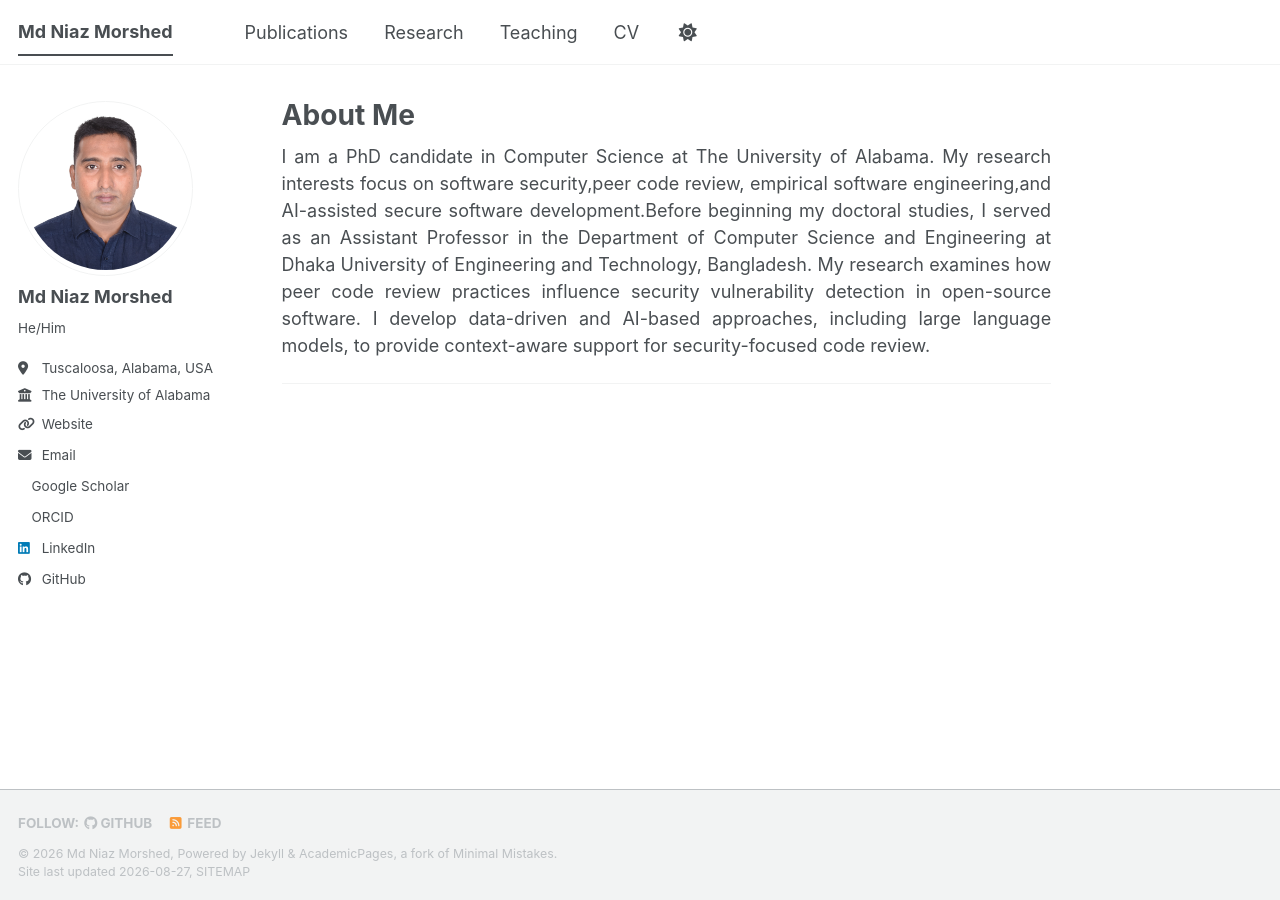
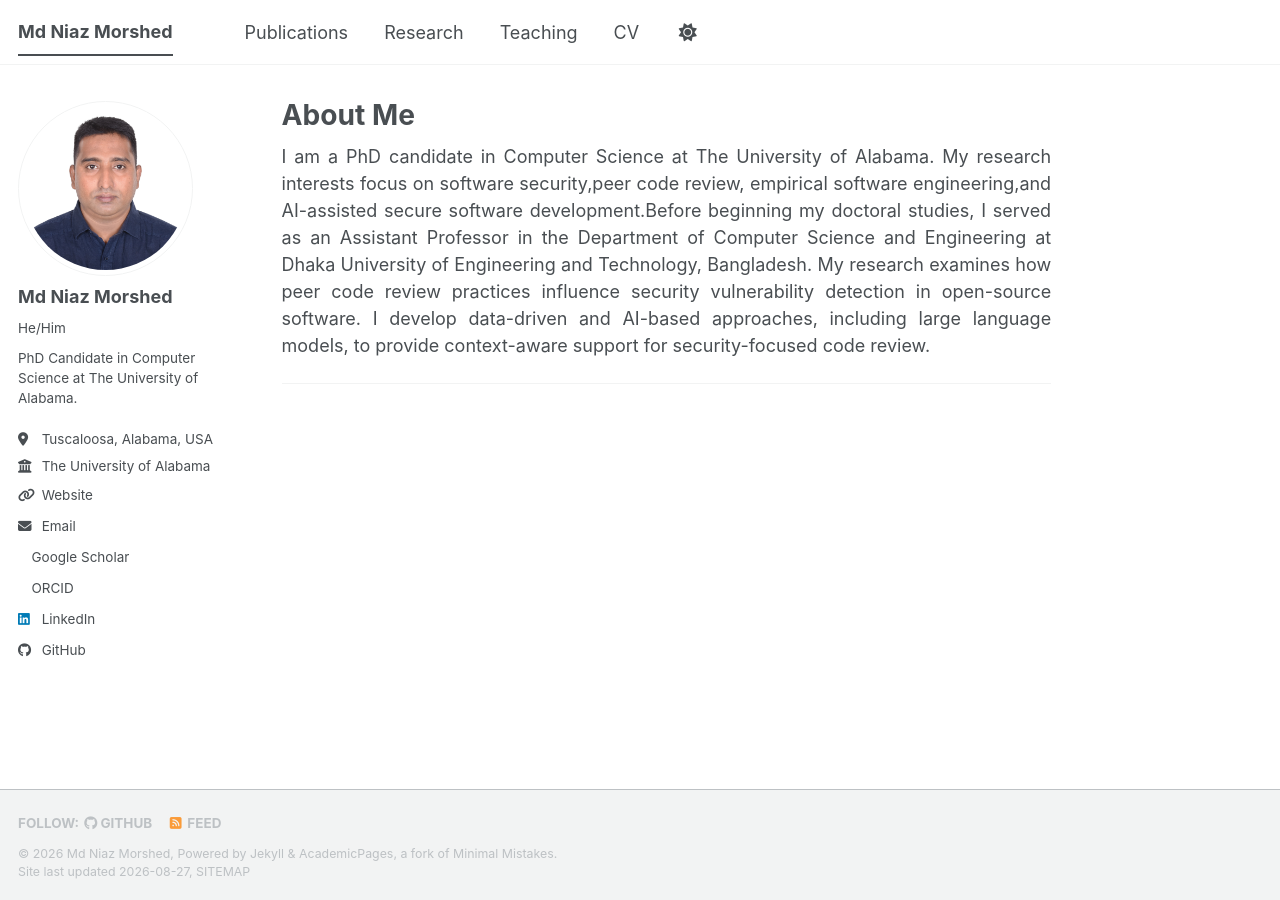
Before and after one commit to morshedniaz/morshedniaz.github.io, a Jekyll site: the page built from _pages/about.md, in a window 1280 px wide. Built offline with Jekyll 4.4.1, drawn with Linux system fonts in a browser that asks for light colours; a style sheet for code colours, icons or effects is not loaded.

Commit message:
Update website content

```diff
--- a/_config.yml
+++ b/_config.yml
@@ -12,11 +12,11 @@ site_theme               : "default" # The available themes options are "default
 title                    : "Md Niaz Morshed"
 title_separator          : "-"
 name                     : &name "Md Niaz Morshed"
-description              : &description "Md Niaz Morshed — software security and empirical software engineering"   # General site description
-url                      : https://morshedniaz.github.io/mdniazmorshed # The base hostname & protocol for your site e.g. "https://[your GitHub username].github.io",
+description              : &description "PhD Candidate in Computer Science at The University of Alabama"   # Update this with a general description of your site, this is the default if not overridden by a page
+url                      : https://morshedniaz.github.io # The base hostname & protocol for your site e.g. "https://[your GitHub username].github.io",
                                                            # or if you already have some other page hosted on Github then use "https://[your GitHub username].github.io/[Your Repo Name]"
-baseurl                  : "" # the subpath of your site, e.g. "/blog"
-repository               : "morshedniaz/mdniazmorshed.github.io"
+#baseurl                  : "/mdniazmorshed" # the subpath of your site, e.g. "/blog"
+repository               : "morshedniaz/mdniazmorshed"
 
 # Site Author - The following control what appear as part of the author content on the side bar.
 #               If a field is blank the icon and link will not appear, otherwise it will be shown.
@@ -26,10 +26,10 @@ author:
   avatar           : "profile.png"
   name             : "Md Niaz Morshed"
   pronouns         : "He/Him"
-  bio              : ""
+  bio              : "PhD Candidate in Computer Science at The University of Alabama."
   location         : "Tuscaloosa, Alabama, USA"
   employer         : "The University of Alabama"
-  uri              : "https://github.com/morshedniaz/mdniazmorshed"
+  uri              : "https://morshedniaz.github.io/mdniazmorshed/"
   email            : "mmorshed@crimson.ua.edu"
 
   # Academic websites
```
